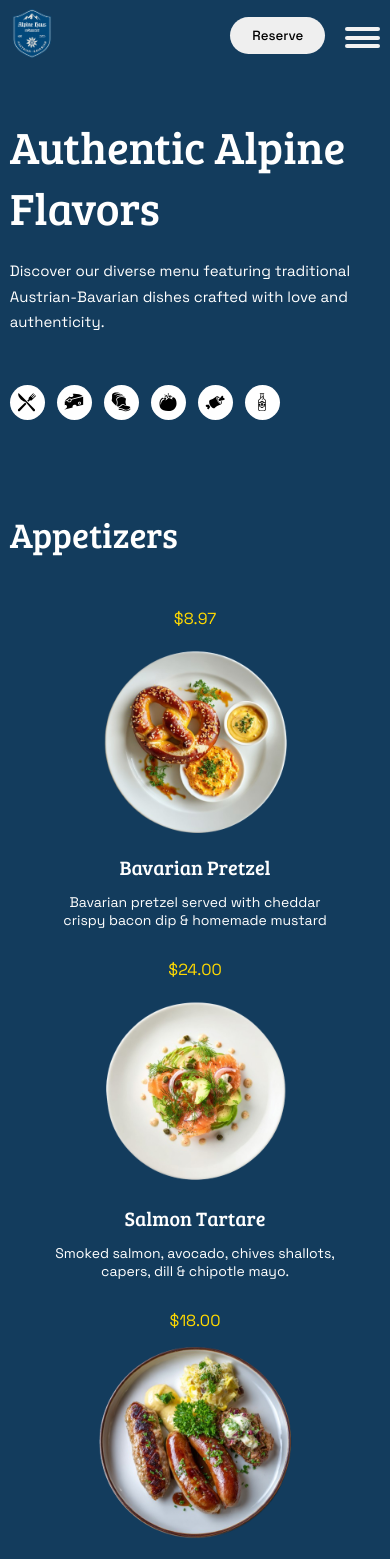
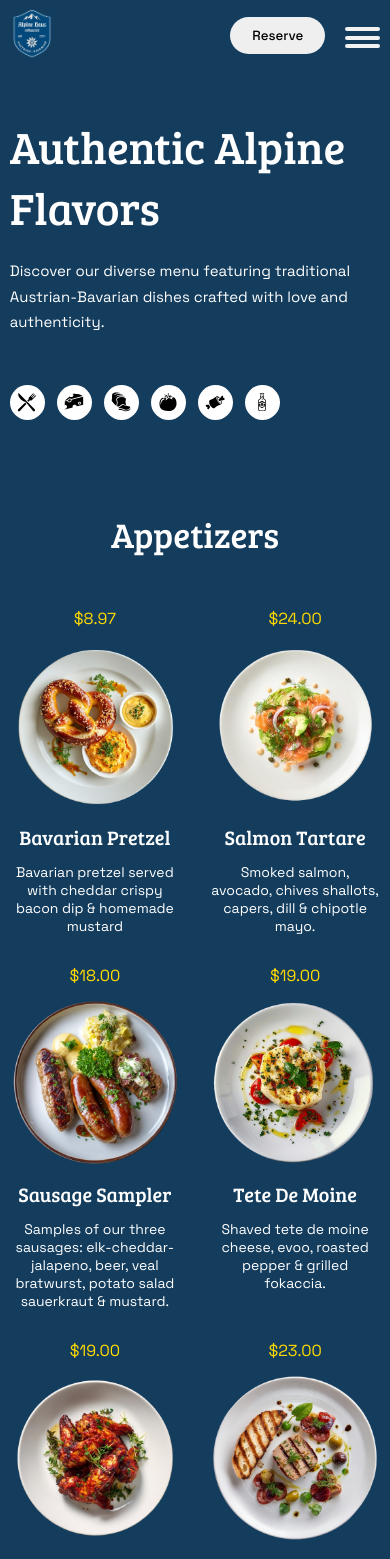
Before and after one commit to jovic-djordje/alpine-haus, a React (Vite) app: page /menu in a window 390 px wide. Shown: the top 1559 px of the page. Built offline with nearby package versions, Linux system fonts and the light colour scheme; a web font is replaced by a local one.

Commit message:
working on menu layout

```diff
--- a/src/pages/Menu/menu.style.css
+++ b/src/pages/Menu/menu.style.css
@@ -196,6 +196,10 @@
   .meal-cart {
     max-width: 280px;
   }
+
+  .meal-sections-holder {
+    align-items: center;
+  }
 }
 
 @media screen and (max-width: 520px) {
@@ -220,8 +224,4 @@
   .meal-section-title {
     font-size: 35px;
   }
-
-  .meal-holder {
-    grid-template-columns: repeat(1, 1fr);
-  }
 }
```
